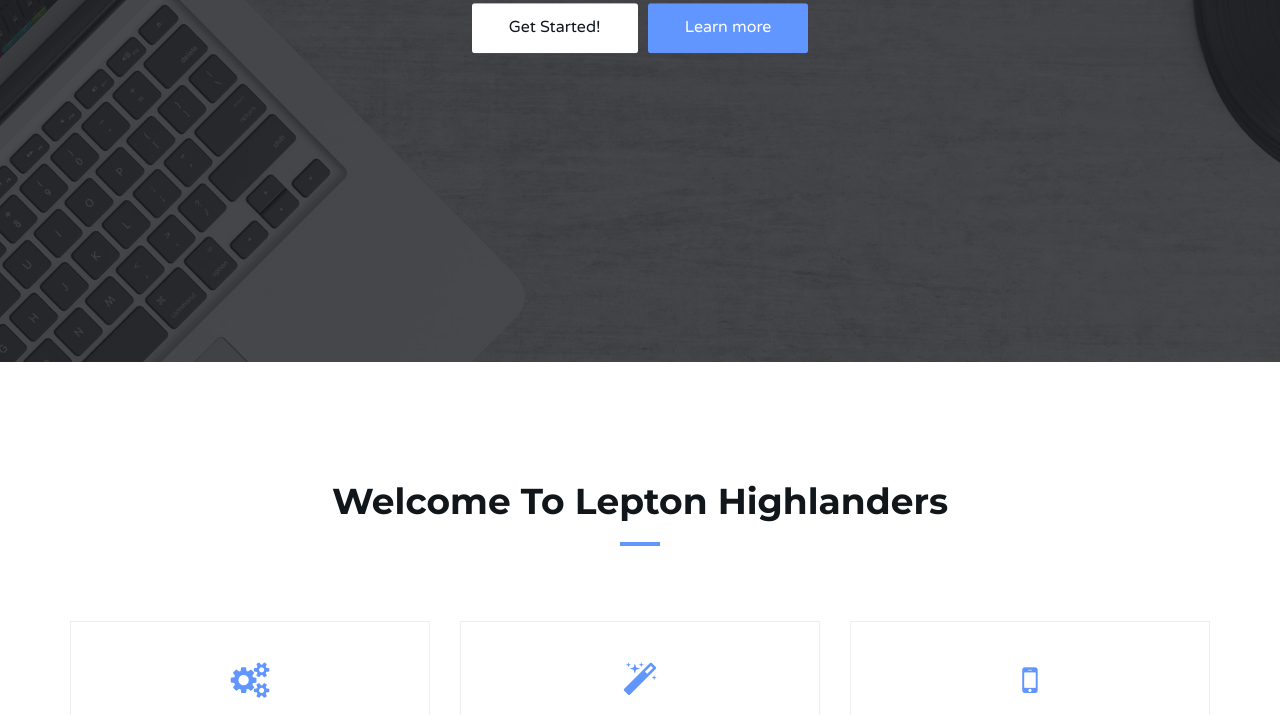
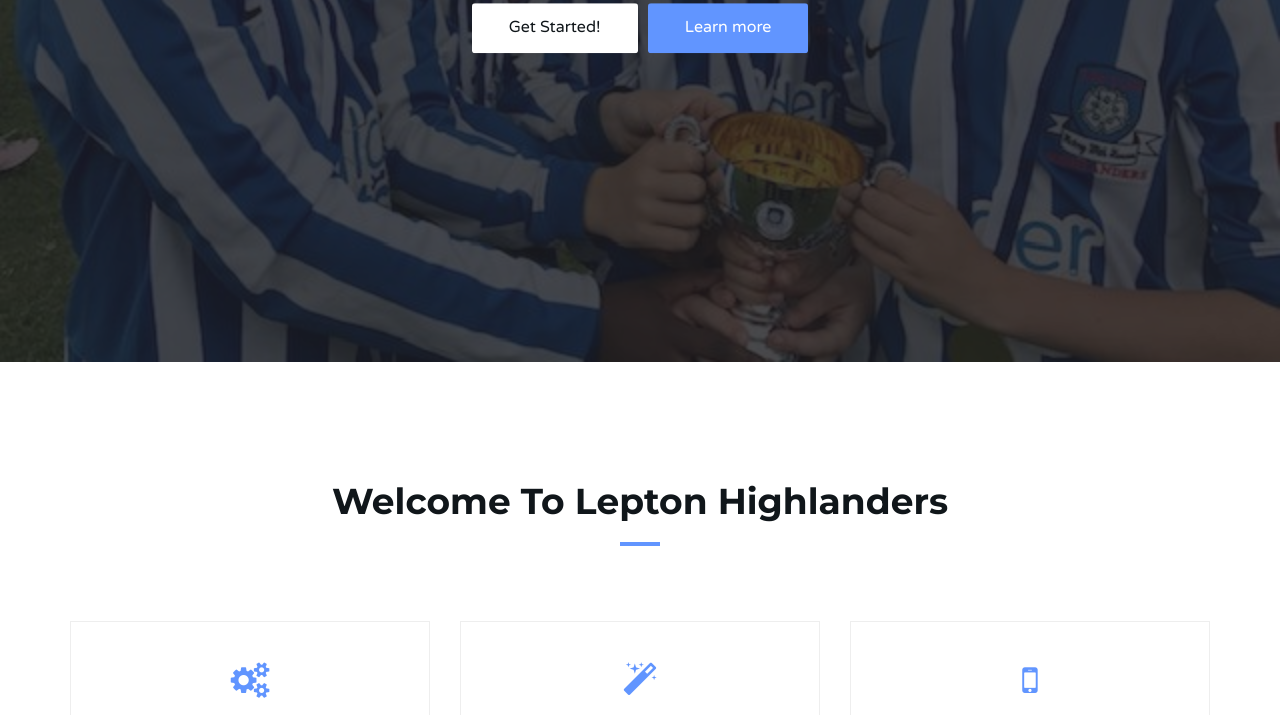
Before and after one commit to addymckenzie/leptonhighlanders123, a plain HTML site: page index.html in a window 1280 px wide. Shown: the part 438-1153 px from the top of the page. Drawn offline with Linux system fonts and the light colour scheme.

Commit message:
Update index.html

```diff
--- a/index.html
+++ b/index.html
@@ -40,7 +40,7 @@
 	<!-- Header -->
 	<header id="home">
 		<!-- Background Image -->
-		<div class="bg-img" style="background-image: url('./img/background1.jpg');">
+		<div class="bg-img" style="background-image: url('./img/background4.jpeg');">
 			<div class="overlay"></div>
 		</div>
 		<!-- /Background Image -->
```
